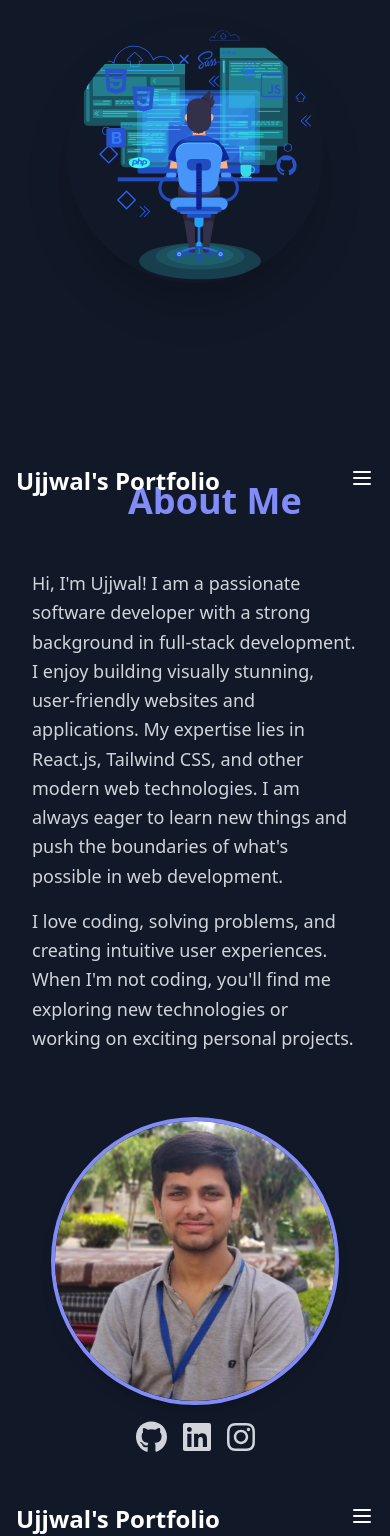
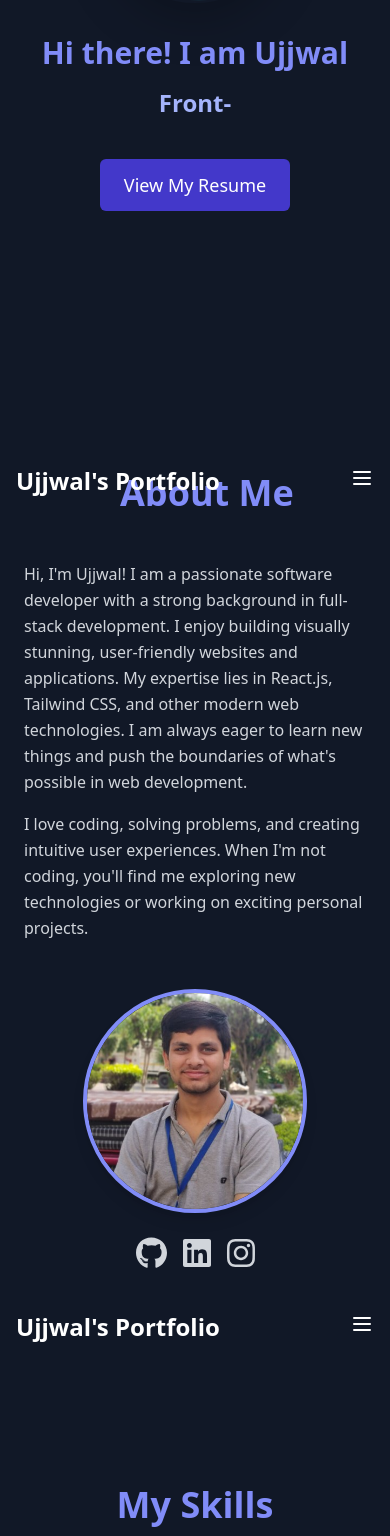
Before and after one commit to utyagijjwal/portfolio, a React (Create React App) app: page / in a window 390 px wide. Shown: the part 395-1931 px from the top of the page. Built offline with nearby package versions, Linux system fonts and the light colour scheme.

Commit message:
about working successfull

```diff
--- a/package.json
+++ b/package.json
@@ -9,13 +9,14 @@
     "@testing-library/react": "^13.4.0",
     "@testing-library/user-event": "^13.5.0",
     "aos": "^2.3.4",
-    "framer-motion": "^11.9.0",
+    "framer-motion": "^11.11.1",
     "react": "^18.3.1",
     "react-dom": "^18.3.1",
     "react-scripts": "5.0.1",
     "react-scroll": "^1.9.0",
     "react-spinners": "^0.14.1",
     "react-toastify": "^10.0.5",
+    "react-transition-group": "^4.4.5",
     "web-vitals": "^2.1.4"
   },
   "scripts": {
--- a/src/Component/About.jsx
+++ b/src/Component/About.jsx
@@ -7,15 +7,27 @@ import { ClipLoader } from 'react-spinners';
 
 const About = () => {
   const [loading, setLoading] = useState(true);
+  const [rotation, setRotation] = useState(0);
 
   useEffect(() => {
-    // Simulating an image load time, you can replace this with actual image loading logic
     const timer = setTimeout(() => {
       setLoading(false);
     }, 2000);
 
     return () => clearTimeout(timer);
   }, []);
+
+  // Function to calculate the rotation angle based on cursor position
+  const handleMouseMove = (event) => {
+    const imgRect = event.target.getBoundingClientRect(); // Get image bounds
+    const imgCenterX = imgRect.left + imgRect.width / 2;
+    const imgCenterY = imgRect.top + imgRect.height / 2;
+
+    // Calculate the angle between the cursor and the image center
+    const angle = Math.atan2(event.clientY - imgCenterY, event.clientX - imgCenterX) * (180 / Math.PI);
+
+    setRotation(angle); // Set the rotation angle
+  };
 
   return (
     <div id="about">
@@ -26,31 +38,34 @@ const About = () => {
         ) : (
           <>
             {/* Left Side: About Text */}
-            <div className="md:w-1/2 p-8 text-white flex flex-col items-start">
+            <div className="md:w-1/2 p-6 sm:p-8 text-white flex flex-col items-start">
               <h2 className="text-4xl md:text-5xl font-bold text-indigo-400 mb-12 md:mb-8 self-start md:ml-20 ml-24">
                 About Me
               </h2>
-              <p className="text-lg md:text-xl text-gray-300 leading-relaxed">
+              <p className="text-base sm:text-lg md:text-xl text-gray-300 leading-relaxed">
                 Hi, I'm Ujjwal! I am a passionate software developer with a strong background in full-stack development.
                 I enjoy building visually stunning, user-friendly websites and applications. My expertise lies in React.js, Tailwind CSS,
                 and other modern web technologies. I am always eager to learn new things and push the boundaries of what's possible in web development.
               </p>
-              <p className="text-lg md:text-xl text-gray-300 leading-relaxed mt-4">
+              <p className="text-base sm:text-lg md:text-xl text-gray-300 leading-relaxed mt-4">
                 I love coding, solving problems, and creating intuitive user experiences. When I'm not coding, you'll find me exploring new technologies
                 or working on exciting personal projects.
               </p>
             </div>
 
             {/* Right Side: Image and Social Media Icons */}
-            <div className="md:w-1/2 p-8 flex flex-col items-center">
+            <div className="md:w-1/2 p-6 sm:p-8 flex flex-col items-center">
               <img
                 src={Ujjwalimg}
                 alt="Ujjwal"
-                className="w-72 h-72 md:w-96 md:h-96 object-cover rounded-full border-4 border-indigo-400 shadow-lg transition-transform duration-300 hover:scale-105 hover:shadow-2xl"
+                className="w-56 h-56 sm:w-64 sm:h-64 md:w-80 md:h-80 object-cover rounded-full border-4 border-indigo-400 shadow-lg
+                           transition-transform duration-300 hover:shadow-2xl"
+                style={{ transform: `rotate(${rotation}deg)` }} // Apply rotation
+                onMouseMove={handleMouseMove} // Track cursor movement
               />
 
               {/* Social Media Icons */}
-              <div className="flex space-x-4 mt-4">
+              <div className="flex space-x-4 mt-6">
                 <a href="https://github.com/utyagijjwal" target="_blank" rel="noopener noreferrer">
                   <FontAwesomeIcon icon={faGithub} className="text-gray-300 hover:text-indigo-400 transition duration-300" size="2x" />
                 </a>
--- a/src/Component/Details.jsx
+++ b/src/Component/Details.jsx
@@ -1,8 +1,35 @@
-import React from 'react';
+import React, { useEffect, useState } from 'react';
 import { motion } from 'framer-motion'; // Import motion from framer-motion
 import Computerimg from '../Assests/regis[1].svg';
 
 const Details = () => {
+  const [displayText, setDisplayText] = useState('');
+  const fullText = " Front-End Developer";
+  const typingSpeed = 200; // Adjust typing speed (ms per character)
+  const pauseDuration = 1000; // Pause after typing the full text (in milliseconds)
+
+  useEffect(() => {
+    let index = 0;
+    let isTyping = true;
+
+    const intervalId = setInterval(() => {
+      if (isTyping) {
+        setDisplayText(fullText.slice(0, index + 1)); // Add one character at a time
+        index++;
+
+        if (index === fullText.length) {
+          isTyping = false; // Switch to pause mode
+          setTimeout(() => {
+            index = 0; // Reset index to start typing again
+            isTyping = true; // Switch back to typing mode
+          }, pauseDuration);
+        }
+      }
+    }, typingSpeed); // Typing speed
+
+    return () => clearInterval(intervalId); // Cleanup on component unmount
+  }, [fullText]);
+
   // Animation variants for the left and right sections
   const variants = {
     hidden: { opacity: 0, y: 50 },
@@ -10,26 +37,26 @@ const Details = () => {
   };
 
   return (
-    <section className="flex flex-col md:flex-row items-center justify-center min-h-screen bg-gray-900">
+    <section className="flex flex-col-reverse md:flex-row items-center justify-center min-h-screen bg-gray-900 px-6 sm:px-12 lg:px-24">
       {/* Left Section */}
       <motion.div
-        className="md:w-1/2 mb-8 md:mb-0 text-center md:text-left"
+        className="md:w-1/2 text-center md:text-left mb-8 md:mb-0"
         initial="hidden" // Initial state
         animate="visible" // Animated state
         variants={variants} // Animation variants
         transition={{ duration: 0.5 }} // Transition settings
       >
-        <h1 className="text-4xl md:text-5xl font-bold text-indigo-400 mb-4 ml-20">
-          Hi there! I am Ujjwal,
+        <h1 className="text-3xl sm:text-4xl md:text-5xl font-bold text-indigo-400 mb-4">
+          Hi there! I am Ujjwal
         </h1>
-        <h2 className="text-3xl md:text-3xl font-bold text-indigo-400 mb-4 ml-20">
-          Front-End Developer
+        <h2 className="text-2xl sm:text-3xl md:text-4xl font-bold text-indigo-300 mb-4">
+         {displayText}
         </h2>
         <a
           href="https://drive.google.com/file/d/1gYqjcFkjZQiw1BGa3gQdAcnDJoEmjJjm/view?usp=sharing"
           target="_blank"
           rel="noopener noreferrer"
-          className="inline-block mt-6 px-6 py-3 bg-indigo-700 hover:bg-indigo-600 rounded-md text-white text-lg transition duration-300 ml-20"
+          className="inline-block mt-6 px-6 py-3 bg-indigo-700 hover:bg-indigo-600 rounded-md text-white text-lg transition duration-300"
         >
           View My Resume
         </a>
@@ -37,7 +64,7 @@ const Details = () => {
 
       {/* Right Section */}
       <motion.div
-        className="md:w-1/2 flex justify-center"
+        className="md:w-1/2 flex justify-center mb-8 md:mb-0"
         initial="hidden" // Initial state
         animate="visible" // Animated state
         variants={variants} // Animation variants
@@ -46,7 +73,7 @@ const Details = () => {
         <img
           src={Computerimg} // Replace with your actual image path
           alt="Ujjwal"
-          className="w-64 h-64 md:w-80 md:h-80 rounded-full shadow-2xl object-cover transition-transform duration-300 hover:scale-105 hover:shadow-3xl"
+          className="w-48 h-48 sm:w-64 sm:h-64 md:w-80 md:h-80 rounded-full shadow-2xl object-cover transition-transform duration-300 hover:scale-105 hover:shadow-3xl"
         />
       </motion.div>
     </section>
--- a/src/Component/Project.jsx
+++ b/src/Component/Project.jsx
@@ -2,7 +2,6 @@ import React from 'react';
 import Navbar from './Navbar';
 import Ecommerce from '../Assests/umart.png';
 import Hostel from '../Assests/hostel.png';
-// Import the image for the Rate My Tutor project if available
 import RateMyTutor from '../Assests/rate my tutor.png'; // Adjust the path as necessary
 
 const projects = [
@@ -10,19 +9,19 @@ const projects = [
     title: 'U-Mart E-commerce Website',
     description: 'The website features sections like Mobiles, Electronics, Home & Kitchen, Laptops, Car & Bike, and Sports to cater to diverse customer needs. Built using React.js and styled with Tailwind CSS, the site provides an attractive and modern interface.',
     link: 'https://ujjwal-mart.vercel.app/',
-    image: Ecommerce, // Corrected the image path
+    image: Ecommerce,
   },
   {
     title: 'Hostel Website',
     description: 'A comprehensive hostel management website that streamlines room bookings, student details, and administrative tasks, offering a user-friendly interface for both students and staff.',
     link: 'https://hostelproject.vercel.app/',
-    image: Hostel, // Corrected the image path
+    image: Hostel,
   },
   {
     title: 'Rate My Tutor',
     description: 'An interactive platform that allows students to rate and provide feedback on their tutors based on various criteria such as teaching quality, communication skills, and course organization, helping improve the overall learning experience.',
     link: 'https://ratemytutor-ptu.vercel.app/',
-    image: RateMyTutor, // Ensure this image is imported correctly
+    image: RateMyTutor,
   },
 ];
 
@@ -34,7 +33,7 @@ const Project = () => {
         <h2 className="text-4xl md:text-5xl font-bold text-indigo-400 mb-12 md:mb-8 self-start md:ml-20 ml-24">
           My Projects
         </h2>
-        <div className="grid grid-cols-1 md:grid-cols-3 gap-10">
+        <div className="grid grid-cols-1 sm:grid-cols-2 md:grid-cols-3 gap-10 w-full">
           {projects.map((project, index) => (
             <div
               key={index}
@@ -42,8 +41,8 @@ const Project = () => {
             >
               <img src={project.image} alt={project.title} className="w-full h-48 object-cover" />
               <div className="p-6 flex-grow">
-                <h3 className="text-2xl font-bold text-gray-800 mb-4">{project.title}</h3>
-                <p className="text-gray-600 mb-4">{project.description}</p>
+                <h3 className="text-xl sm:text-2xl font-bold text-gray-800 mb-4">{project.title}</h3>
+                <p className="text-gray-600 text-sm sm:text-base mb-4">{project.description}</p>
               </div>
               <div className="p-6">
                 <a
--- a/src/Component/Skills.jsx
+++ b/src/Component/Skills.jsx
@@ -10,7 +10,9 @@ const Skills = () => {
     <div id="skills">
       <Navbar />
       <section className="min-h-screen bg-gray-900 flex flex-col items-center justify-center py-10">
-      <h2 className="text-4xl md:text-5xl font-bold text-indigo-400 mb-12 md:mb-8 self-start md:ml-20 ml-14">My Skills</h2>
+        <h2 className="text-4xl md:text-5xl font-bold text-indigo-400 mb-12 md:mb-8 text-center"> {/* Center the heading */}
+          My Skills
+        </h2>
         <div className="grid grid-cols-2 md:grid-cols-4 gap-10"> {/* Changed to 4 columns for 4 skills */}
           <div className="flex flex-col items-center">
             <img
```
Also changed, not shown: 1 other file (tests, documents, lock files or other folders). Lines whose indentation alone changed are shown as unchanged.
